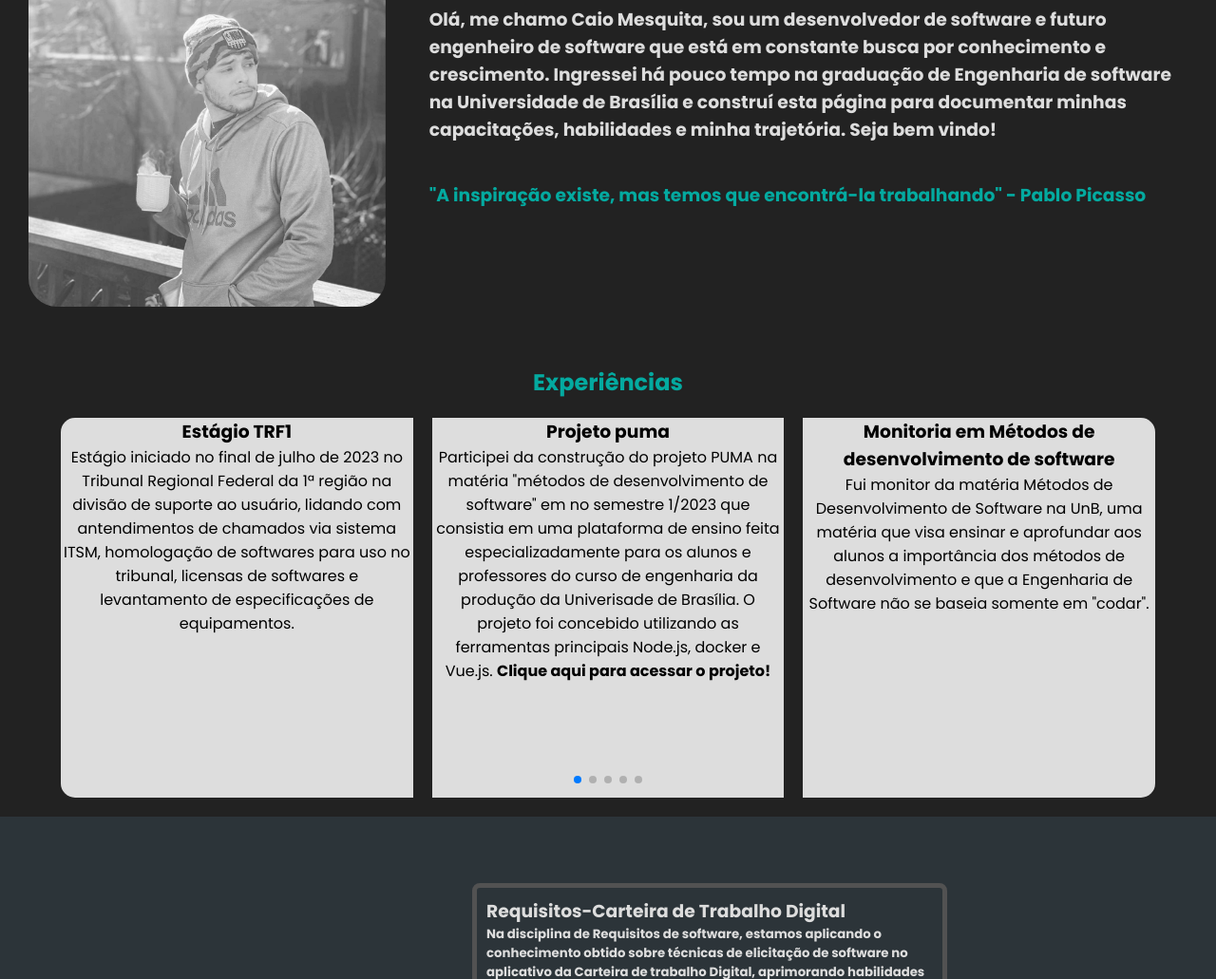
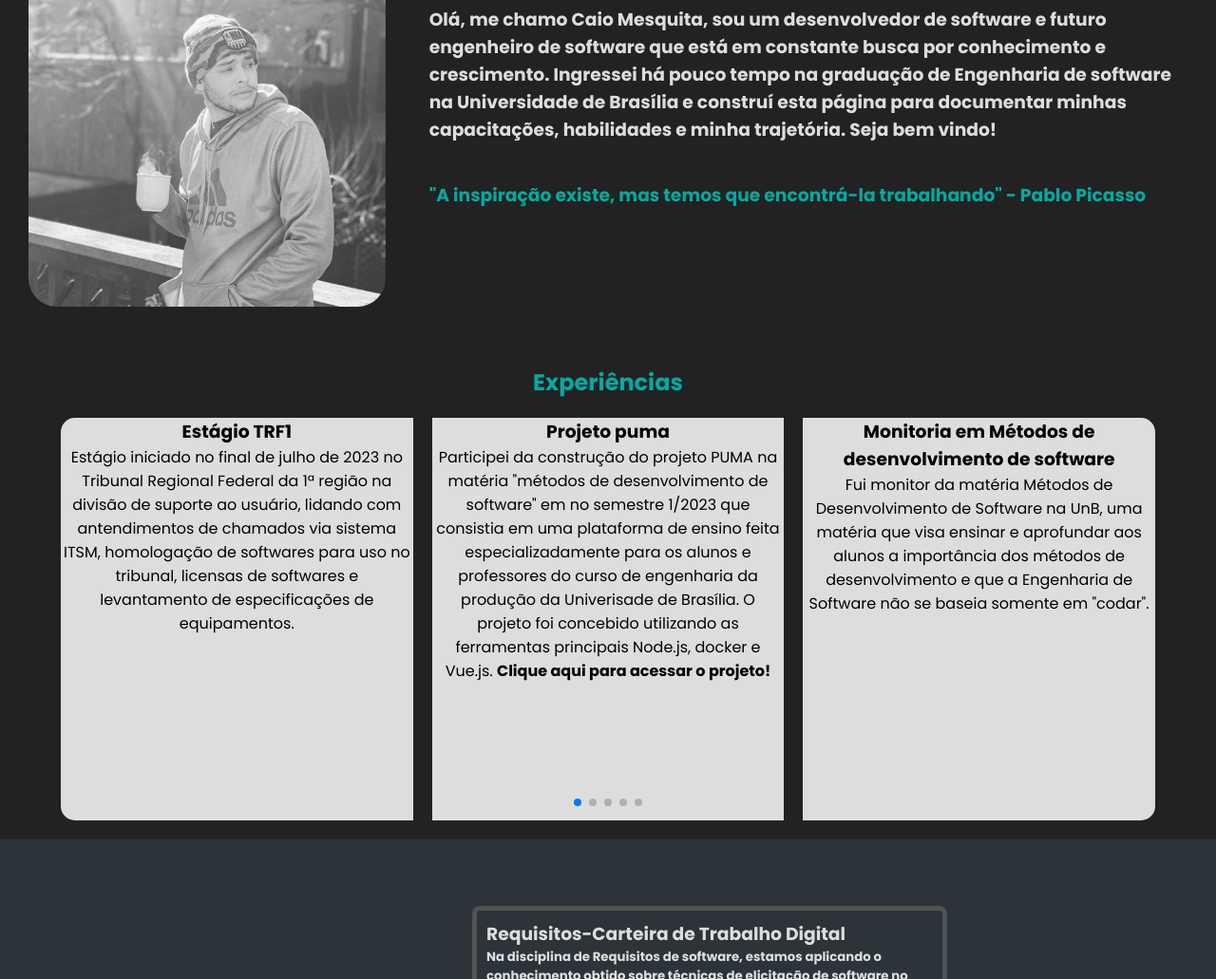
Before and after one commit to Caiomesvie/portfolio, a plain HTML site: page index.html in a window 1280 px wide. Shown: the part 202-1233 px from the top of the page at 95% size. Drawn offline with nearby package versions, Linux system fonts and the light colour scheme.

Commit message:
Atualizar o style.css

```diff
--- a/style.css
+++ b/style.css
@@ -73,7 +73,7 @@ gap: 20px;
 ********************************************************************************************************* */
 .swiper {
   width:90% ;
-  height:25rem ;
+  height:26.5rem ;
   display: flex;
   align-items: center;
   align-content: center;
```
